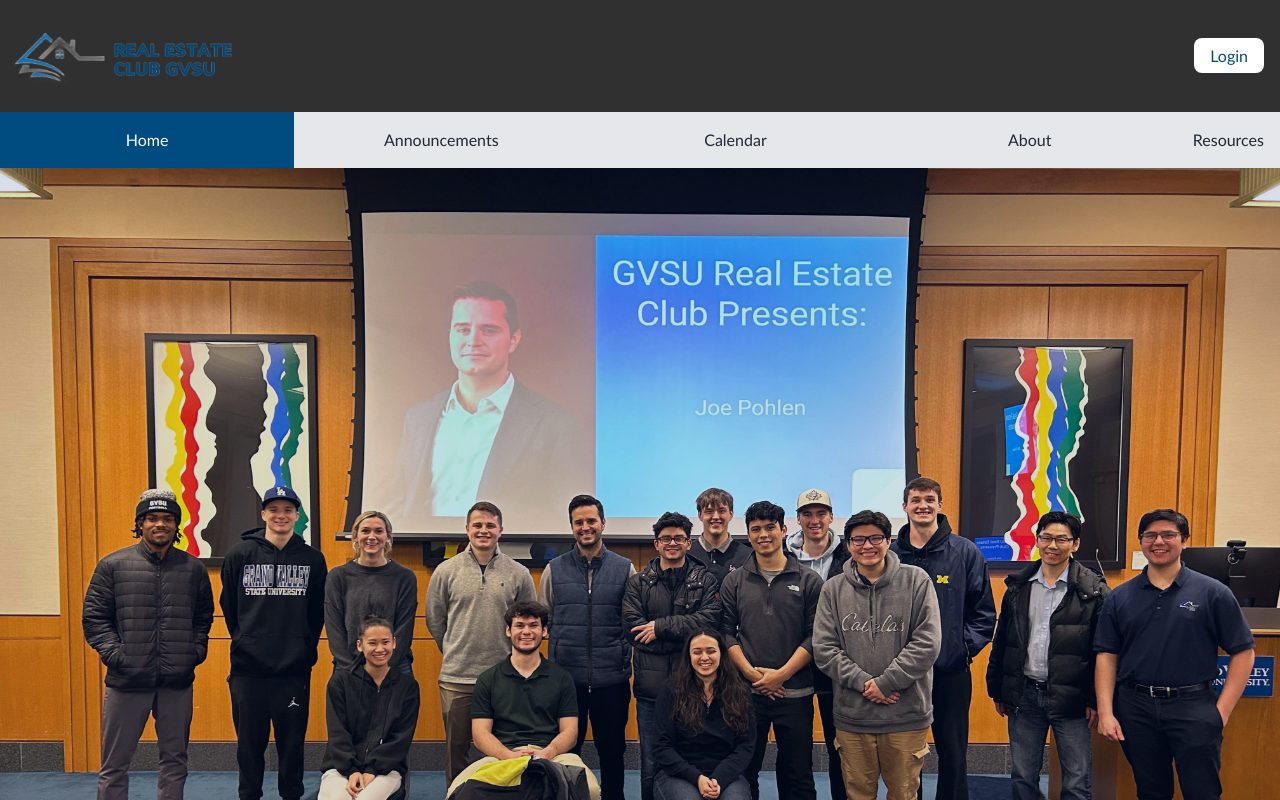
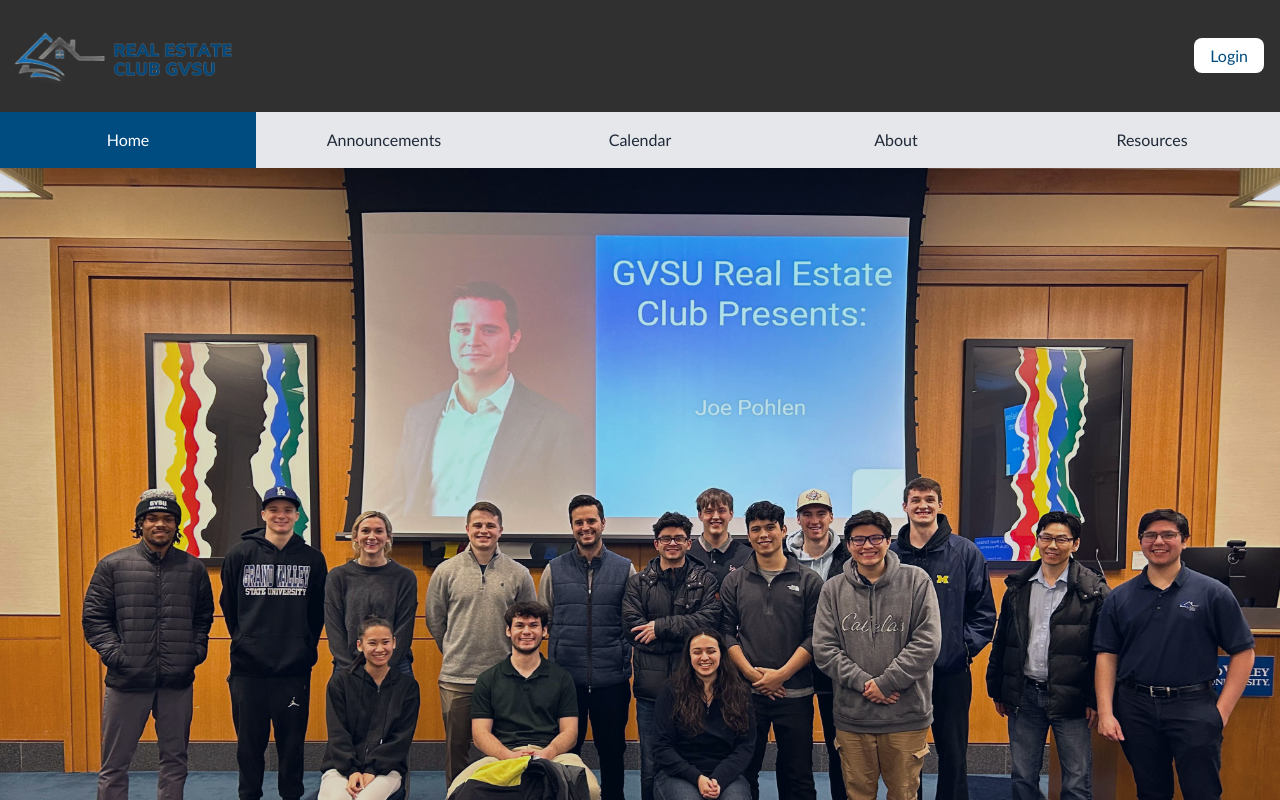
Before and after one commit to Emiller3425/realEstateClub, a React (Create React App) app in the folder web/: page / in a window 1280 px wide. Shown: the top 800 px of the page. Built offline with nearby package versions, Linux system fonts and the light colour scheme; no server answers.

Commit message:
hopefully refresh is fixed

```diff
--- a/web/src/App.js
+++ b/web/src/App.js
@@ -43,7 +43,7 @@ function App() {
         <Tabs />
 
         {/* Main content */}
-        <div className="flex-grow flex justify-center w-full overflow-x-hidden">
+        <div className="flex-grow flex flex-wrap justify-center w-full">
           <Routes>
             <Route path="/" element={<Home adminAccess={adminAccess} />} />
             <Route path="/announcements" element={<Announcements adminAccess={adminAccess} />} />
@@ -82,12 +82,12 @@ function Tabs() {
   };
 
   return (
-    <div className="flex flex-wrap justify-between w-full overflow-x-auto md:flex-nowrap">
+    <div className="flex flex-wrap md:flex-nowrap justify-between w-full">
       <Link to="/" className={`w-full px-4 py-2 md:py-4 text-center ${getTabClass('/')}`}>Home</Link>
       <Link to="/announcements" className={`w-full px-4 py-2 md:py-4 text-center ${getTabClass('/announcements')}`}>Announcements</Link>
       <Link to="/calendar" className={`w-full px-4 py-2 md:py-4 text-center ${getTabClass('/calendar')}`}>Calendar</Link>
       <Link to="/about" className={`w-full px-4 py-2 md:py-4 text-center ${getTabClass('/about')}`}>About</Link>
-      <Link to="/resources" className={`w-full px-4 py-2 md:py-4 text-center md:w-auto ${getTabClass('/resources')}`}>Resources</Link>
+      <Link to="/resources" className={`w-full px-4 py-2 md:py-4 text-center ${getTabClass('/resources')}`}>Resources</Link>
     </div>
   );
 }
```
